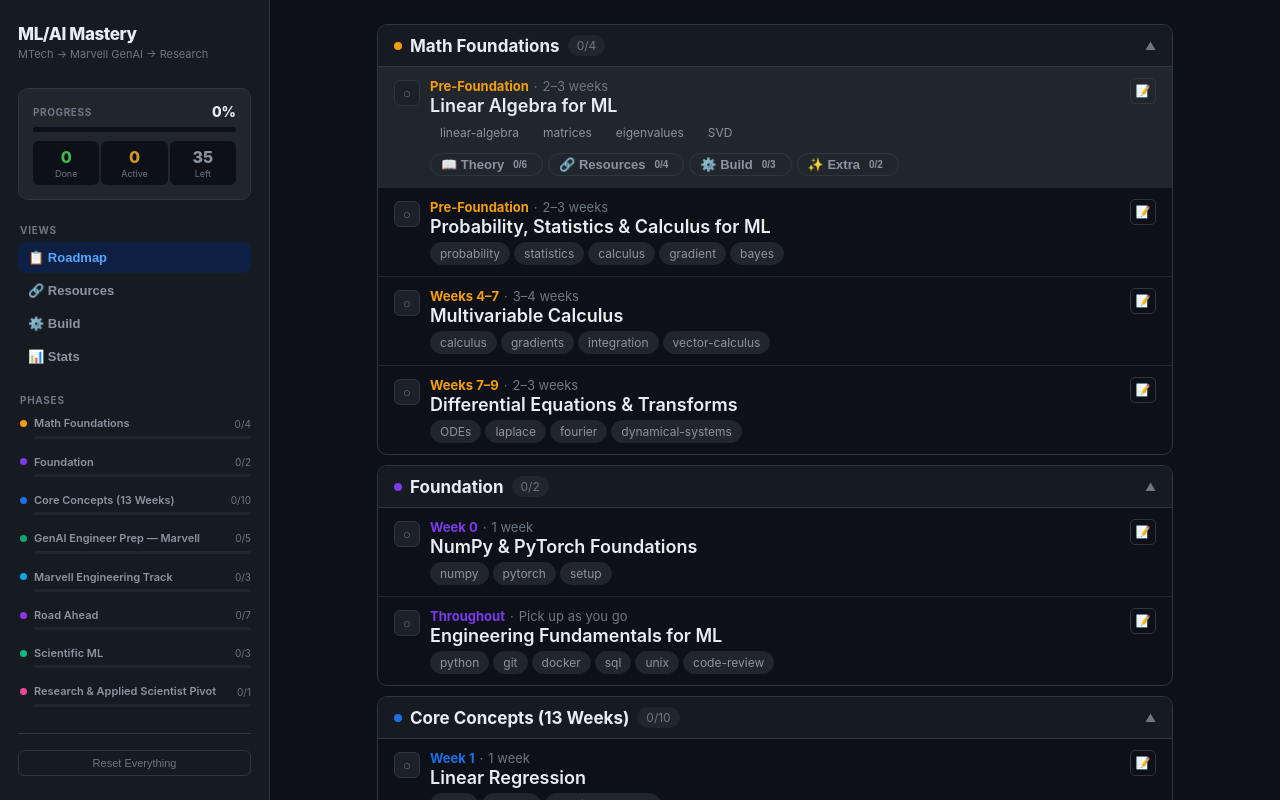
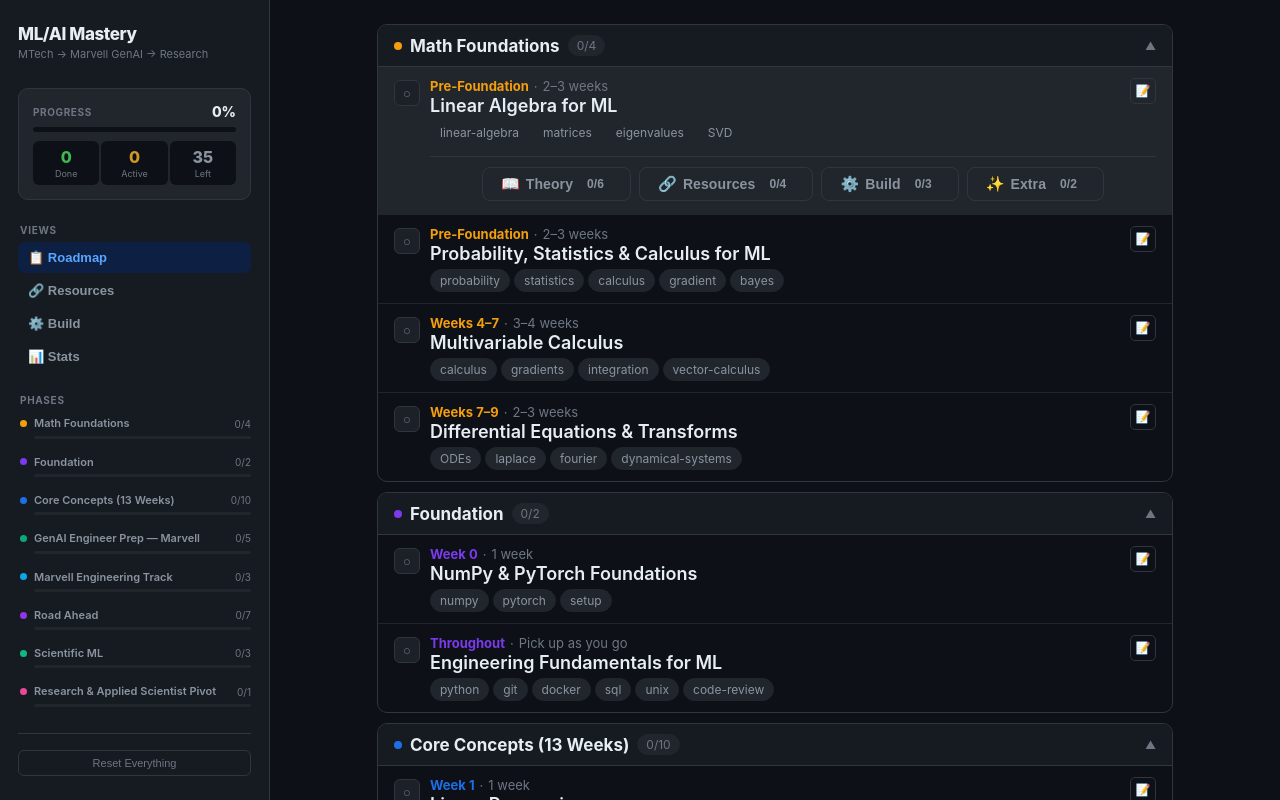
Before and after one commit to yeshu183/ml-tracker, a React (Vite) app: page / in a window 1280 px wide. Both pictures are taken after a click on the element 775 px from the left and 111 px from the top of the page. Built offline with nearby package versions, Linux system fonts and the light colour scheme.

Commit message:
fixed some centering issues

```diff
--- a/src/App.jsx
+++ b/src/App.jsx
@@ -1688,13 +1688,14 @@ export default function App() {
                         </div>
 
                         {isOpen && (
-                          <div style={{display:"flex",gap:5,marginTop:9,flexWrap:"wrap"}} onClick={e=>e.stopPropagation()}>
+                          <div style={{display:"flex",gap:8,marginTop:12,flexWrap:"wrap",justifyContent:"center",padding:"10px 0 2px",borderTop:`1px solid ${C.border}`}} onClick={e=>e.stopPropagation()}>
                             {SECS.map(sec=>{
                               const active = curSec===sec.key;
                               return (
-                                <button key={sec.key} onClick={()=>setSection(item.id,sec.key)} style={{padding:"3px 10px",borderRadius:99,border:`1px solid ${active?sec.color:C.border}`,background:active?sec.color+"20":"transparent",color:active?sec.color:C.muted,fontSize:13,fontWeight:600,cursor:"pointer",display:"flex",alignItems:"center",gap:4}}>
-                                  {sec.emoji} {sec.label}
-                                  {sec.stats && sec.stats.total>0 && <span style={{background:active?"rgba(255,255,255,0.15)":C.elevated,borderRadius:99,padding:"0 5px",fontSize:10}}>{sec.stats.checked}/{sec.stats.total}</span>}
+                                <button key={sec.key} onClick={()=>setSection(item.id,sec.key)} style={{padding:"7px 18px",borderRadius:8,border:`1.5px solid ${active?sec.color:C.border}`,background:active?sec.color+"22":"transparent",color:active?sec.color:C.muted,fontSize:14,fontWeight:700,cursor:"pointer",display:"flex",alignItems:"center",gap:6,transition:"all 0.15s",letterSpacing:0.1}}>
+                                  <span style={{fontSize:15}}>{sec.emoji}</span>
+                                  <span>{sec.label}</span>
+                                  {sec.stats && sec.stats.total>0 && <span style={{background:active?sec.color+"33":C.elevated,borderRadius:99,padding:"1px 8px",fontSize:12,fontWeight:600,minWidth:28,textAlign:"center"}}>{sec.stats.checked}/{sec.stats.total}</span>}
                                 </button>
                               );
                             })}
```
